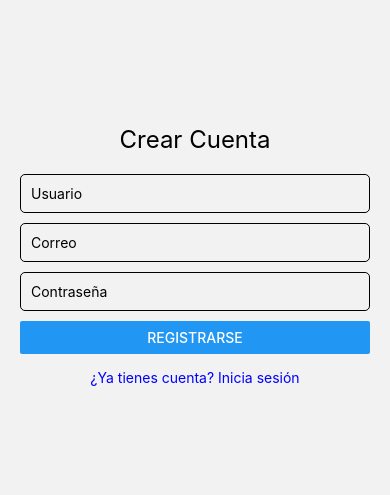
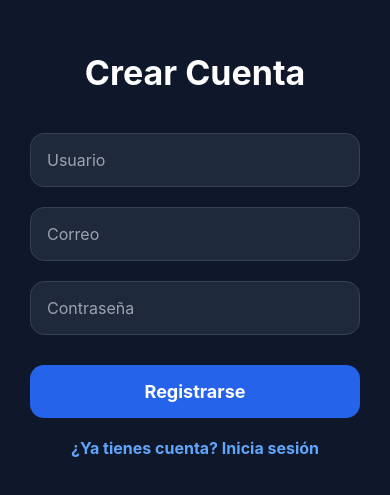
Before and after one commit to Alejandr0o0o/ServerGuard, a React Native app: screen /Register in a window 390 px wide. Shown: the part 167-662 px from the top of the page. Built offline with nearby package versions, Linux system fonts and the light colour scheme; no server answers.

Commit message:
mejor diseño del login att Aliss

```diff
--- a/App.js
+++ b/App.js
@@ -2,9 +2,9 @@ import { NavigationContainer } from "@react-navigation/native";
 import { createNativeStackNavigator } from "@react-navigation/native-stack";
 import { StatusBar } from "expo-status-bar";
 
+import MainTabNavigator from "./src/navigation/MainTabNavigator";
 import LoginScreen from "./src/screens/LoginScreen";
 import RegisterScreen from "./src/screens/RegisterScreen";
-import MainTabNavigator from "./src/navigation/MainTabNavigator";
 
 const Stack = createNativeStackNavigator();
 
--- a/app.json
+++ b/app.json
@@ -22,11 +22,10 @@
       "predictiveBackGestureEnabled": false
     },
     "web": {
-      "output": "static",
+      "output": "single",
       "favicon": "./assets/images/favicon.png"
     },
     "plugins": [
-      "expo-router",
   [
     "expo-splash-screen",
     {
@@ -41,7 +40,6 @@
   ]
 ],
     "experiments": {
-      "typedRoutes": true,
       "reactCompiler": true
     }
   }
--- a/package.json
+++ b/package.json
@@ -24,7 +24,6 @@
     "expo-haptics": "~15.0.8",
     "expo-image": "~3.0.11",
     "expo-linking": "~8.0.11",
-    "expo-router": "~6.0.23",
     "expo-splash-screen": "~31.0.13",
     "expo-status-bar": "~3.0.9",
     "expo-symbols": "~1.0.8",
--- a/src/screens/LoginScreen.js
+++ b/src/screens/LoginScreen.js
@@ -1,21 +1,62 @@
-import { View, Text, TextInput, Button, StyleSheet } from 'react-native';
+import { useState } from 'react';
+import { Alert, StyleSheet, Text, TextInput, TouchableOpacity, View } from 'react-native';
 
 export default function LoginScreen({ navigation }) {
+
+//estados
+const [usuario, setUsuario] = useState('');
+const [password, setPassword] = useState('');
+
+//función para iniciar sesión
+const iniciarSesion = () =>{
+  if (usuario.trim() === '' || password.trim() === ''){
+    Alert.alert(
+      'Error',
+      'Datos vacíos. Ingrese los datos correctos por favor'
+    );
+    return;
+  }
+  //login correcto
+  Alert.alert(
+    'Bienvenido'
+  );
+  //navegar al main
+  navigation.replace('Main');
+}
   return (
     <View style={styles.container}>
       <Text style={styles.title}>Iniciar Sesión</Text>
 
-      <TextInput placeholder="Usuario" style={styles.input} />
-      <TextInput placeholder="Contraseña" secureTextEntry style={styles.input} />
+      <TextInput placeholder="Usuario"
+      placeholderTextColor= "#9CA3AF"
+      style={styles.input}
+      value={usuario}
+      onChangeText={setUsuario} />
 
-      <Button
-        title="Entrar"
-        onPress={() => navigation.replace('Main')}
-      />
+      <TextInput placeholder="Contraseña"
+      secureTextEntry
+      placeholderTextColor="#9CA3AF"
+      style={styles.input}
+      value={password}
+      onChangeText={setPassword} />
 
-      <Text style={styles.link} onPress={() => navigation.navigate('Register')}>
-        ¿No tienes cuenta? Registrate
-      </Text>
+      <TouchableOpacity
+      style={styles.loginButton}
+      onPress={iniciarSesion}>
+        <Text
+        style={styles.loginButtonTxt}>
+          Entrar
+        </Text>
+      </TouchableOpacity>
+
+      <TouchableOpacity
+      style={styles.registerButton}
+      onPress={()=>navigation.navigate('Register')}>
+        <Text
+        style={styles.registerButtonText}>
+          ¿No tienes cuenta? Registrate
+        </Text>
+      </TouchableOpacity>
 
     </View>
   );
@@ -25,22 +66,49 @@ const styles = StyleSheet.create({
   container: {
     flex: 1,
     justifyContent: 'center',
-    padding: 20
+    paddingHorizontal: 30,
+    backgroundColor: '#0F172A'
   },
   title: {
-    fontSize: 24,
-    marginBottom: 20,
-    textAlign: 'center'
+    fontSize: 34,
+    fontWeight: 'bold',
+    color: '#FFFFFF',
+    textAlign: 'center',
+    marginBottom: 40
   },
   input: {
+    backgroundColor: '#1E293B',
     borderWidth: 1,
-    marginBottom: 10,
-    padding: 10,
-    borderRadius: 5
+    borderColor: '#334155',
+    borderRadius: 14,
+    padding: 16,
+    marginBottom: 20,
+    color: '#FFFFFF',
+    fontSize: 16
   },
-  link: {
-  marginTop: 15,
-  color: 'blue',
-  textAlign: 'center'
-}
+  loginButton: {
+    backgroundColor: '#3B82F6',
+    padding: 16,
+    borderRadius: 14,
+    alignItems: 'center',
+    marginTop: 10
+  },
+  loginButtonTxt: {
+    color: '#FFFFFF',
+    fontSize: 18,
+    fontWeight: 'bold'
+  },
+  registerButton: {
+    marginTop: 20,
+    padding: 14,
+    borderRadius: 14,
+    borderWidth: 1,
+    borderColor: '#60A5FA',
+    alignItems: 'center'
+  },
+  registerButtonText: {
+    color: '#60A5FA',
+    fontSize: 16,
+    fontWeight: 'bold'
+  }
 });
--- a/src/screens/RegisterScreen.js
+++ b/src/screens/RegisterScreen.js
@@ -1,25 +1,75 @@
-import { View, Text, TextInput, Button, StyleSheet } from 'react-native';
+import { useState } from 'react';
+import { Alert, StyleSheet, Text, TextInput, TouchableOpacity, View } from 'react-native';
 
 export default function RegisterScreen({ navigation }) {
+
+  //estados
+  const [usuario, setUsuario] = useState('');
+  const [correo, setCorreo] = useState('');
+  const [password, setPassword] = useState('');
+
+  //funcion registrar
+  const registrarUsuario = () => {
+    //validar campos vacios
+    if(usuario.trim() === ''||correo.trim() === ''||password.trim() === ''){
+       Alert.alert(
+        'Error',
+        'Complete todos los campos'
+      );
+      return;
+    }
+    //registro correcto
+    Alert.alert(
+      'Registro exitoso'
+    );
+    //navegar al main
+    navigation.replace('Main');
+  };
   return (
     <View style={styles.container}>
       <Text style={styles.title}>Crear Cuenta</Text>
 
-      <TextInput placeholder="Usuario" style={styles.input} />
-      <TextInput placeholder="Correo" style={styles.input} />
-      <TextInput placeholder="Contraseña" secureTextEntry style={styles.input} />
-
-      <Button
-        title="Registrarse"
-        onPress={() => navigation.replace('Main')}
+      <TextInput
+        placeholder="Usuario"
+        placeholderTextColor="#9CA3AF"
+        style={styles.input}
+        value={usuario}
+        onChangeText={setUsuario}
       />
 
-      <Text
-        style={styles.link}
-        onPress={() => navigation.navigate('Login')}
-      >
-        ¿Ya tienes cuenta? Inicia sesión
-      </Text>
+       <TextInput
+        placeholder="Correo"
+        placeholderTextColor="#9CA3AF"
+        style={styles.input}
+        value={correo}
+        onChangeText={setCorreo}
+      />
+
+      <TextInput
+        placeholder="Contraseña"
+        placeholderTextColor="#9CA3AF"
+        secureTextEntry
+        style={styles.input}
+        value={password}
+        onChangeText={setPassword}
+      />
+
+      <TouchableOpacity
+        style={styles.registerButton}
+        onPress={registrarUsuario}>
+        <Text style={styles.registerButtonText}>
+          Registrarse
+        </Text>
+      </TouchableOpacity>
+
+      <TouchableOpacity
+        onPress={() => navigation.navigate('Login')}>
+
+        <Text style={styles.link}>
+          ¿Ya tienes cuenta? Inicia sesión
+        </Text>
+
+      </TouchableOpacity>
     </View>
   );
 }
@@ -28,22 +78,49 @@ const styles = StyleSheet.create({
   container: {
     flex: 1,
     justifyContent: 'center',
-    padding: 20
+    paddingHorizontal: 30,
+    backgroundColor: '#0F172A'
   },
+
   title: {
-    fontSize: 24,
+    fontSize: 34,
+    fontWeight: 'bold',
+    color: '#FFFFFF',
+    textAlign: 'center',
+    marginBottom: 40
+  },
+
+  input: {
+    backgroundColor: '#1E293B',
+    borderWidth: 1,
+    borderColor: '#334155',
+    borderRadius: 14,
+    padding: 16,
     marginBottom: 20,
-    textAlign: 'center'
+    color: '#FFFFFF',
+    fontSize: 16
   },
-  input: {
-    borderWidth: 1,
-    marginBottom: 10,
-    padding: 10,
-    borderRadius: 5
+
+  registerButton: {
+    backgroundColor: '#2563EB',
+    padding: 16,
+    borderRadius: 14,
+    alignItems: 'center',
+    marginTop: 10
   },
+
+  registerButtonText: {
+    color: '#FFFFFF',
+    fontSize: 18,
+    fontWeight: 'bold'
+  },
+
   link: {
-    marginTop: 15,
-    color: 'blue',
-    textAlign: 'center'
+    marginTop: 20,
+    textAlign: 'center',
+    color: '#60A5FA',
+    fontWeight: 'bold',
+    fontSize: 16
   }
+
 });
--- a/tsconfig.json
+++ b/tsconfig.json
@@ -10,8 +10,6 @@
   },
   "include": [
     "**/*.ts",
-    "**/*.tsx",
-    ".expo/types/**/*.ts",
-    "expo-env.d.ts"
+    "**/*.tsx"
   ]
 }
```
Also changed, not shown: 1 other file (tests, documents, lock files or other folders). Lines whose indentation alone changed are shown as unchanged.
